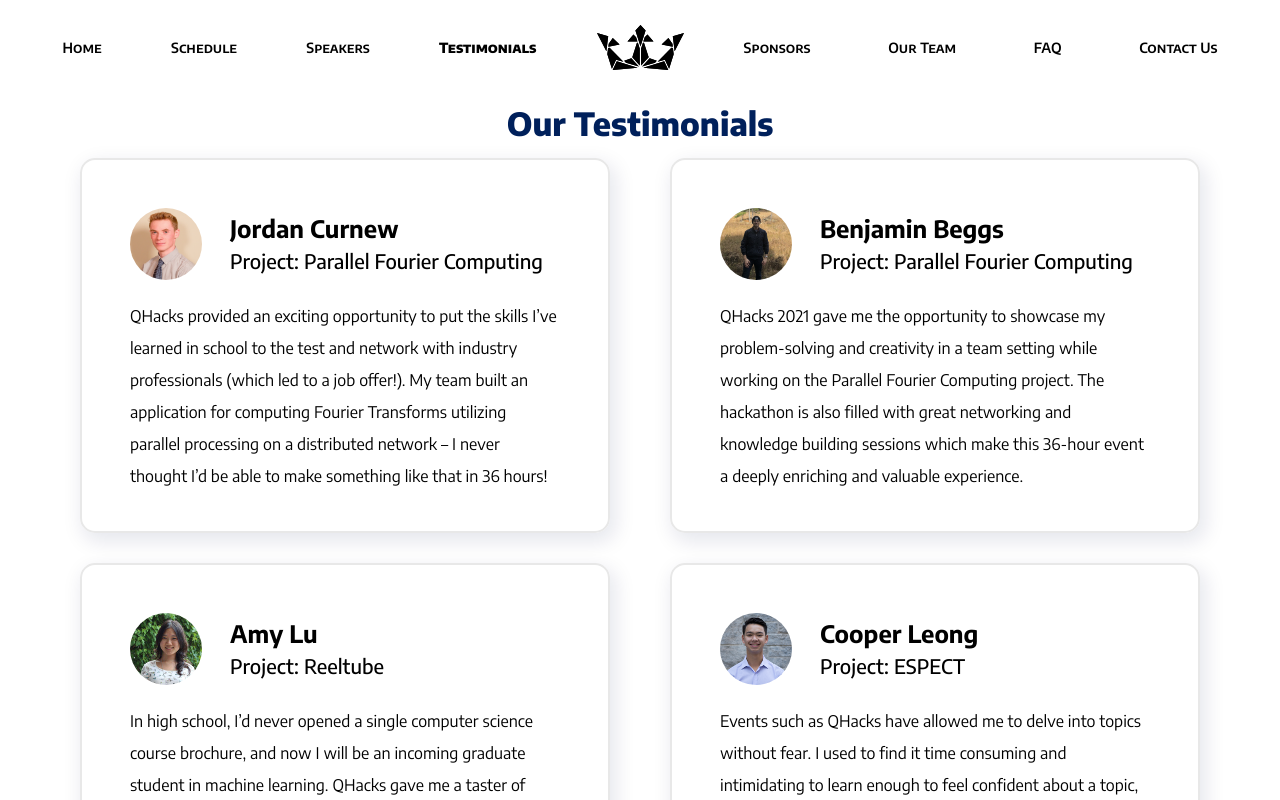
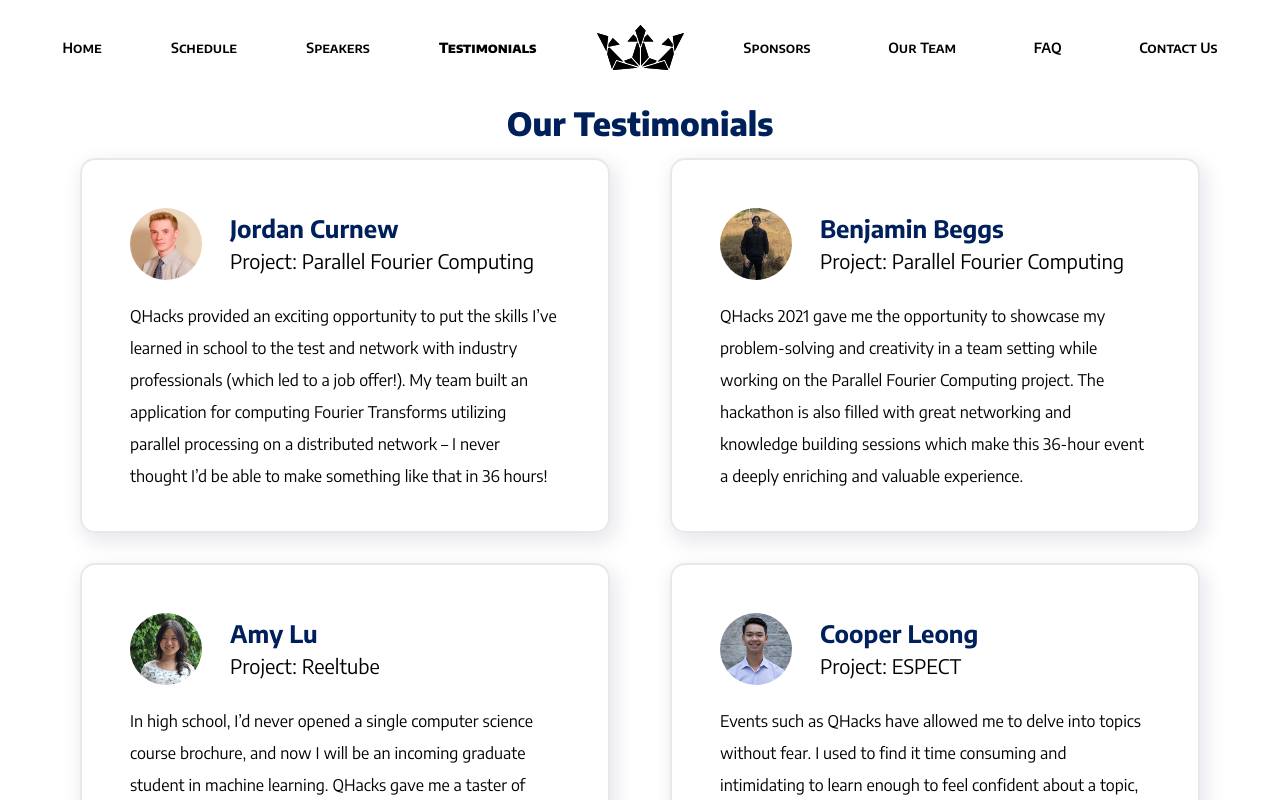
Before and after one commit to Krsikapa00/qhacks_2022, a React (Create React App) app: page /testimonials in a window 1280 px wide. Built offline with nearby package versions, Linux system fonts and the light colour scheme.

Commit message:
fixed some spacing issues from merge

```diff
--- a/src/components/common/stepper/StepperCardGeneral.jsx
+++ b/src/components/common/stepper/StepperCardGeneral.jsx
@@ -13,12 +13,12 @@
         return (
             <div id="GeneralStepperCardFrame">
                 <img id="StepperPicFrame" style={{borderColor: borderColour }}src={this.props.picture} alt="headshot" />
-                <h2 id="CardName">
+                <h3 id="CardName">
                     {this.props.name}
+                </h3>
+                <h2 id="CardPosition">
+                    {this.props.position}
                 </h2>
-                <h3 id="CardPosition">
-                    {this.props.position}
-                </h3>
                 <div id="CardLogoContainer">
                     <img id="CardLogoPic" src={this.props.company} />
                 </div>
--- a/src/components/common/testimonialCard/testimonialsCardElements.js
+++ b/src/components/common/testimonialCard/testimonialsCardElements.js
@@ -90,9 +90,10 @@
 export const TestimonialName = styled.h3 `
     padding: 5px 0;
     font-family: Encode Sans bold;
+    color: #00205B;
 
 `
 export const TestimonialProject = styled.h2 `
 
-    font-family: Encode Sans med;
+    font-family: Encode Sans reg;
 `
```
